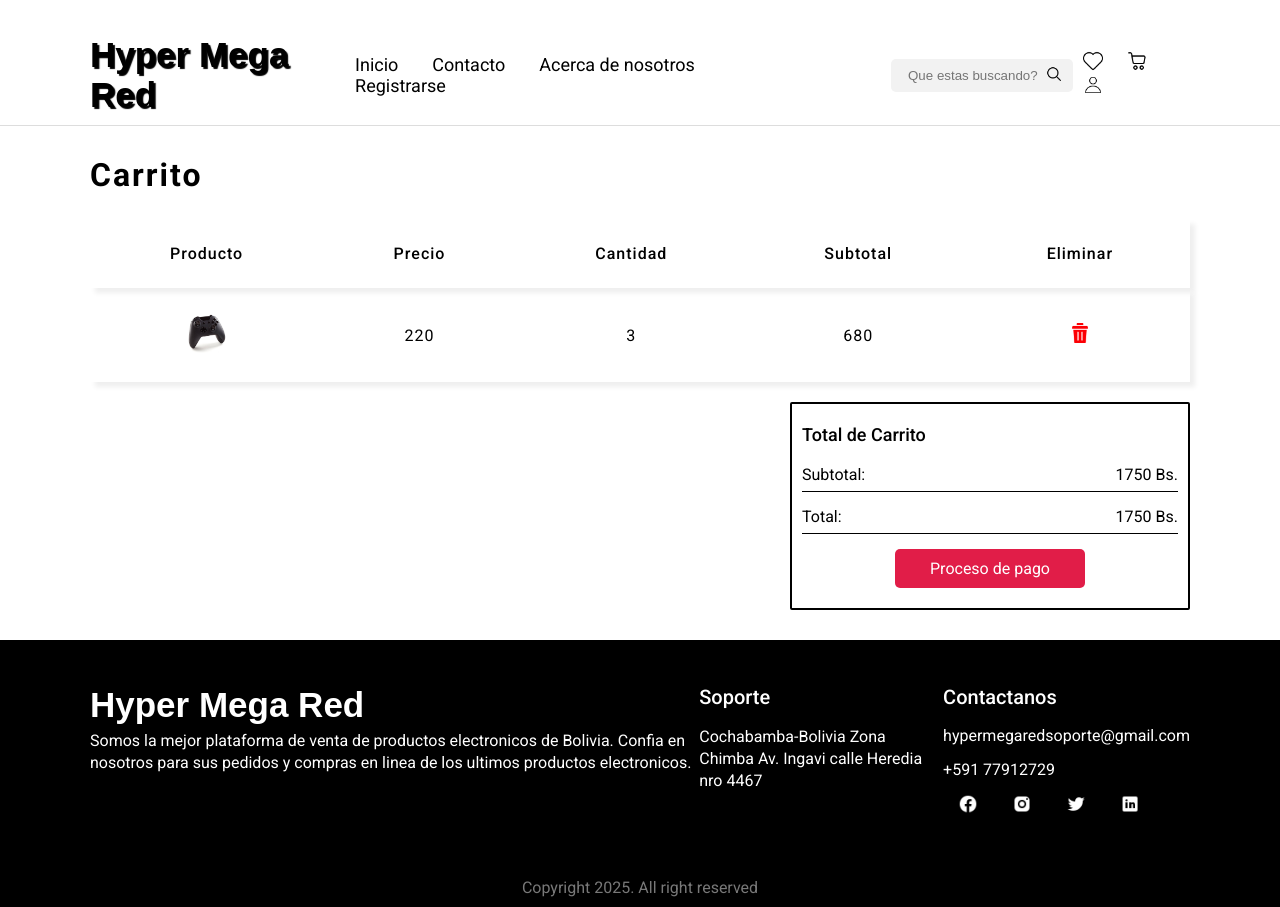
After one commit to rich-333/proyecto-tienda-electronica, an ASP.NET Core app: template tienda_electronica/Views/Carritos/Index.cshtml in a window 1280 px wide. The commit adds this page. Run offline with ASP.NET Core 8, Linux system fonts and the light colour scheme; the template is opened without the code that fills it, so the values that code supplies are empty; some web fonts are replaced.

Commit message:
Se agrego una nueva vista y hoja de estilos para la seccion del carrito.
Esto nos presentara los datos de los productos agregados en el carrito.

```diff
--- a/tienda_electronica/Program.cs
+++ b/tienda_electronica/Program.cs
@@ -24,7 +24,7 @@ app.UseAuthorization();
 
 app.MapControllerRoute(
     name: "default",
-    pattern: "{controller=Clientes}/{action=Gestion}/{id?}");
+    pattern: "{controller=Carritos}/{action=Index}/{id?}");
 
 app.Run();
 
--- /dev/null
+++ b/tienda_electronica/Views/Carritos/Index.cshtml
@@ -0,0 +1,63 @@
+@{
+    ViewData["Title"] = "Carrito";
+    Layout = "_Layout";
+}
+
+@section Estilos {
+    <link href="~/css/carrito.css" rel="stylesheet" />
+}
+
+<main class="cart">
+    <div class="container__title">
+        <h1 class="cart__title">Carrito</h1>
+    </div>
+
+    <table class="cart__table">
+
+        <thead class="table__header">
+            <tr>
+                <th>Producto</th>
+                <th>Precio</th>
+                <th>Cantidad</th>
+                <th>Subtotal</th>
+                <th>Eliminar</th>
+            </tr>
+        </thead>
+
+        <tbody>
+            <tr>
+                <td>
+                    <img class="product__img" src="~/img/Home/productos/mando.jpg"/>
+                </td>
+                <td>220</td>
+                <td>3</td>
+                <td>680</td>
+                <td>
+                    <a>
+                        <img class="icon__img" src="~/img/carrito/delete_cart.png" />
+                    </a>
+                </td>
+            </tr>
+        </tbody>
+
+    </table>
+
+    <div class="content">
+        <section class="section__pay">
+            <div class="container__pay">
+                <span class="title__pay">Total de Carrito</span>
+                <div class="pay">
+                    <span>Subtotal:</span>
+                    <span>1750 Bs.</span>
+                </div>
+                <div class="pay">
+                    <span>Total:</span>
+                    <span>1750 Bs.</span>
+                </div>
+                <div class="container__buttom">
+                    <a class="link__pay">Proceso de pago</a>
+                </div>
+            </div>
+        </section>
+    </div>
+</main>
--- a/tienda_electronica/wwwroot/css/_LayoutStyles.css
+++ b/tienda_electronica/wwwroot/css/_LayoutStyles.css
@@ -73,7 +73,8 @@ body {
     width: 20px;
     height: 20px;
     object-fit: contain;
-    margin: 0 10px
+    margin: 0 10px;
+    cursor: pointer;
 }
 
 /* footer */
--- /dev/null
+++ b/tienda_electronica/wwwroot/css/carrito.css
@@ -0,0 +1,90 @@
+.cart {
+    padding: 30px 90px;
+}
+
+.container__title {
+    margin-bottom: 25px;
+}
+
+.cart__title {
+    font-weight: 700;
+    letter-spacing: 2px;
+}
+
+.cart__table {
+    text-align: center;
+    width: 100%;
+    border-collapse: collapse;
+    letter-spacing: 1px;
+}
+
+thead th  {
+    font-weight: 500;
+}
+
+.table__header, table tbody {
+    box-shadow: 5px 5px 5px #efefef;
+}
+
+table thead th, table td {
+    padding: 25px;
+}
+
+.product__img {
+    width: 40px;
+    height: 40px;
+}
+
+.icon__img {
+    width: 20px;
+    height: 20px;
+    cursor: pointer;
+}
+
+.content {
+    display: flex;
+    justify-content: end;
+}
+
+.section__pay {
+    border-radius: 2px;
+    border: 2px solid #000;
+    margin-top: 20px;
+    display: flex;
+    flex-direction: column;
+    width: 400px;
+    padding: 20px 10px;
+}
+
+.title__pay {
+    margin-bottom: 5px;
+    display: inline-block;
+    font-weight: 500;
+    font-size: 18px;
+}
+
+.pay {
+    padding-bottom: 7px;
+    margin: 15px 0;
+    display: flex;
+    justify-content: space-between;
+    border-bottom: 1px solid #000;
+}
+
+.container__buttom {
+    display: flex;
+    justify-content: center;
+}
+
+.link__pay {
+    padding: 10px 35px;
+    background-color: #e11d48;
+    color: #fff;
+    border-radius: 5px;
+    cursor: pointer;
+    transition: 0.3s ease;
+}
+
+.link__pay:hover {
+    background-color: #be1238;
+}
```
Also changed, not shown: tienda_electronica/Controllers/CarritosController.cs (added, +12 -0 lines), tienda_electronica/wwwroot/img/carrito/delete_cart.png (added).
